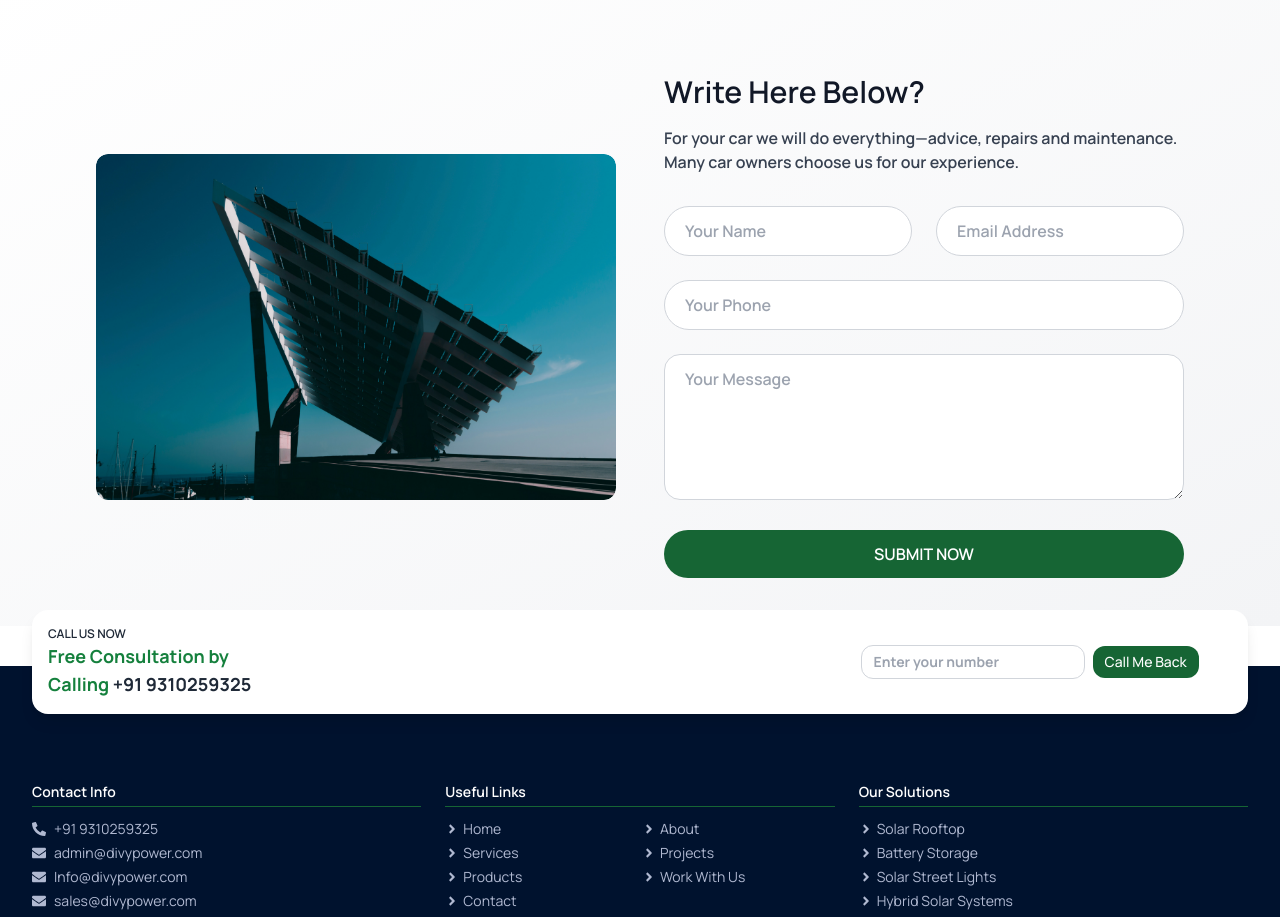
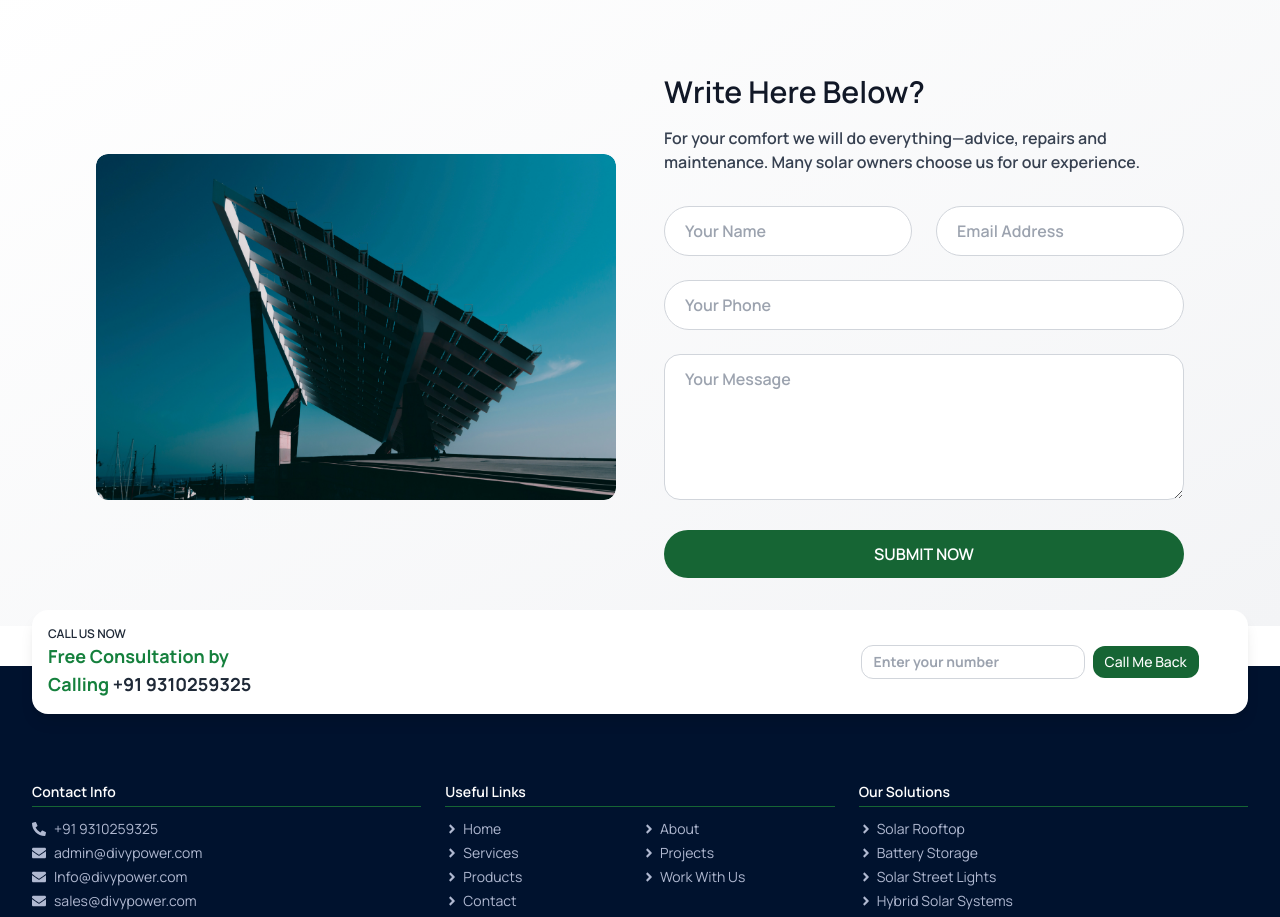
Before and after one commit to vanshika8484/Solar_web, a React (Vite) app: page /services in a window 1280 px wide. Shown: the part 980-1897 px from the top of the page. Built offline with nearby package versions, Linux system fonts and the light colour scheme; a web font is replaced by a local one.

Commit message:
Update Services.jsx

```diff
--- a/src/components/Services.jsx
+++ b/src/components/Services.jsx
@@ -160,8 +160,8 @@ export default function Services() {
                 Write Here Below?
               </h2>
               <p className="text-gray-700 mb-8">
-                For your car we will do everything—advice, repairs and
-                maintenance. Many car owners choose us for our experience.
+                For your comfort we will do everything—advice, repairs and
+                maintenance. Many solar owners choose us for our experience.
               </p>
 
               <div className="grid grid-cols-1 sm:grid-cols-2 gap-6 mb-6">
```
